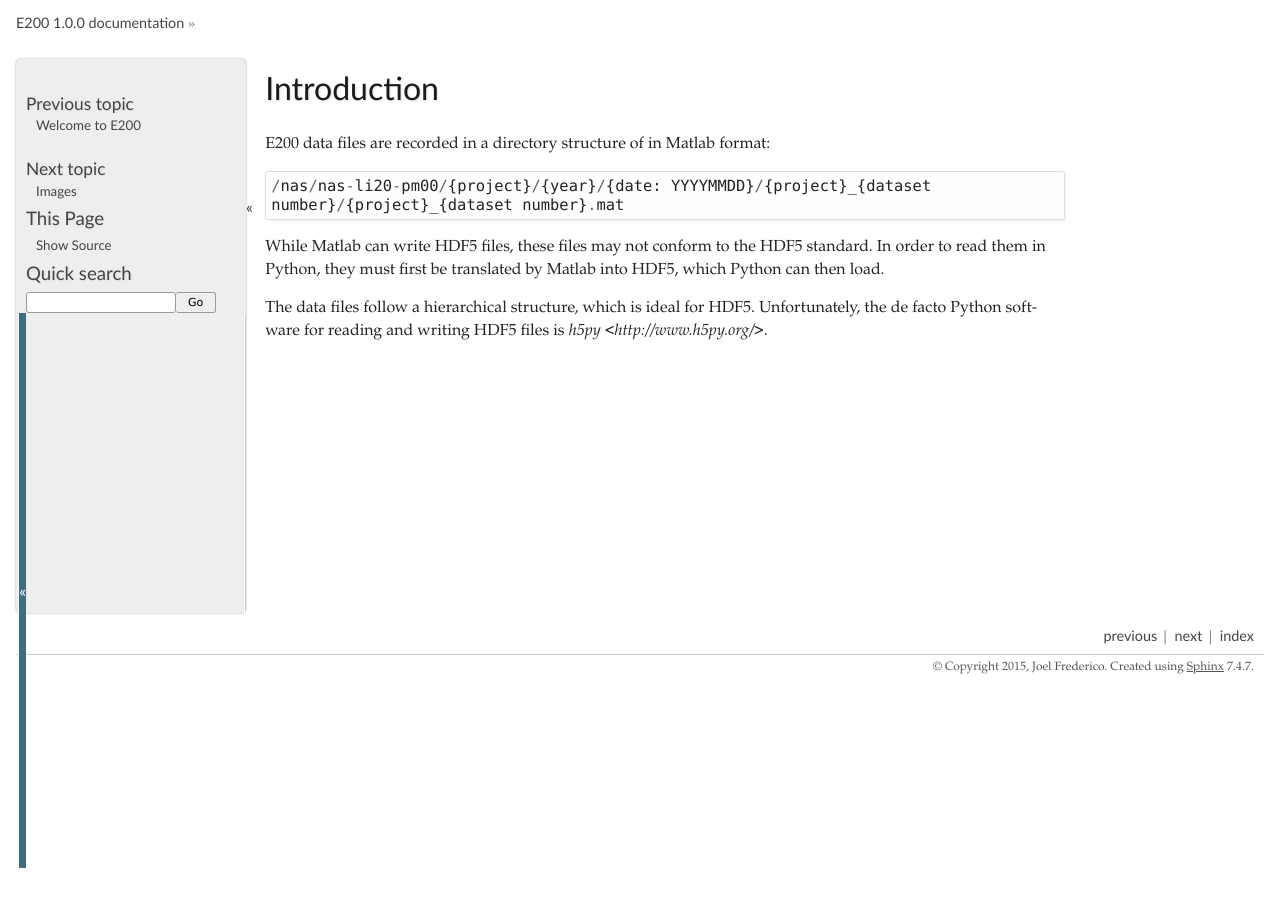
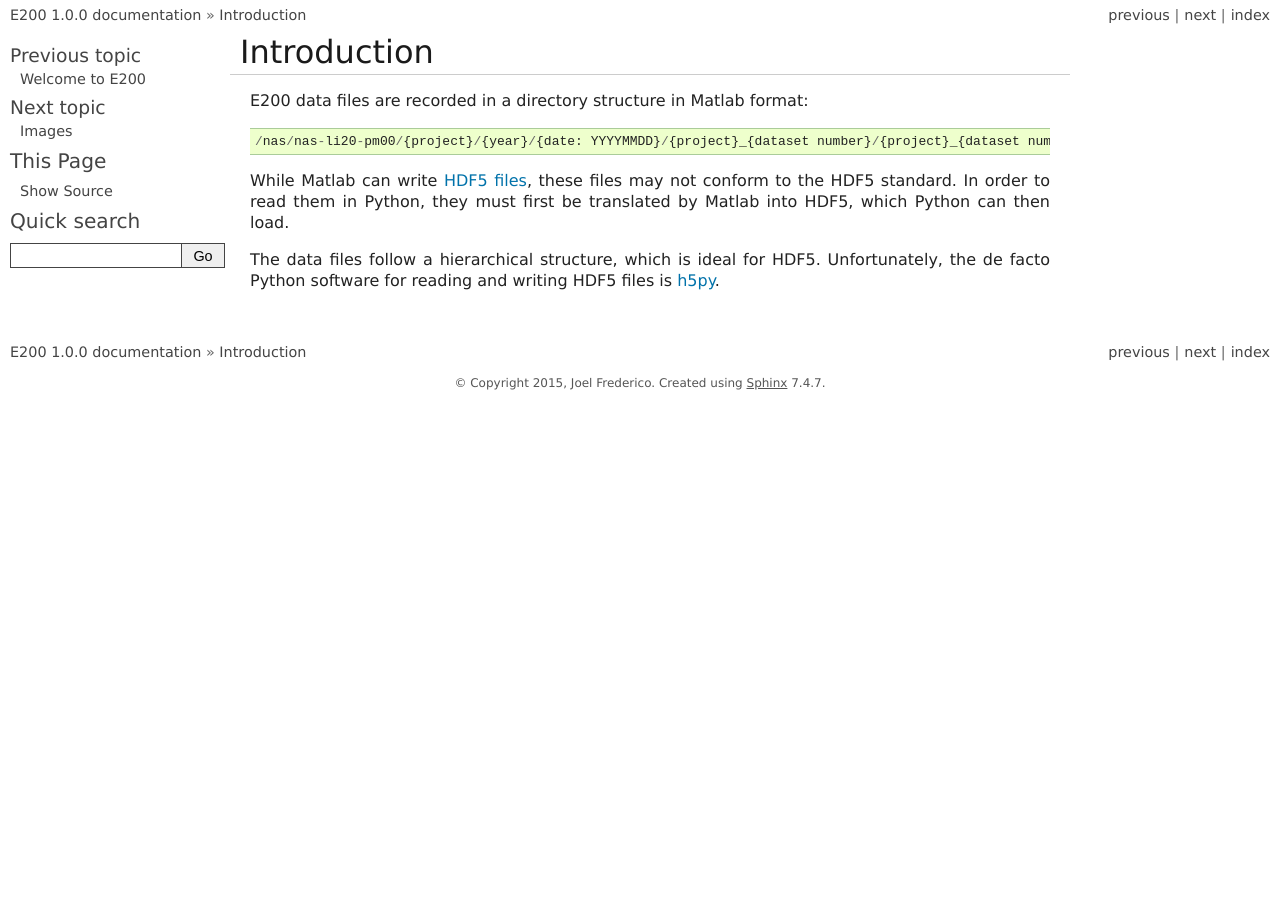
Before and after one commit to Python3pkg/E200, a Sphinx documentation site: the page built from docs/introduction.rst, in a window 1280 px wide. Built offline with Sphinx 7.4.7, drawn with Linux system fonts in a browser that asks for light colours; formulas are drawn with MathJax 3.

Commit message:
Style updates

```diff
--- a/docs/conf.py
+++ b/docs/conf.py
@@ -117,12 +117,31 @@ todo_include_todos = True
 
 # The theme to use for HTML and HTML Help pages.  See the documentation for
 # a list of builtin themes.
-html_theme = 'sphinx_py3doc_enhanced_theme'
+# html_theme = 'sphinx_py3doc_enhanced_theme'
+html_theme = 'classic'
 
 # Theme options are theme-specific and customize the look and feel of a theme
 # further.  For a list of options available for each theme, see the
 # documentation.
-#html_theme_options = {}
+html_theme_options = {
+    'bodyfont': '\'Lucida Grande\', Arial, sans-serif',
+    'headfont': '\'Lucida Grande\', Arial, sans-serif',
+    'footerbgcolor': 'white',
+    'footertextcolor': '#555555',
+    'relbarbgcolor': 'white',
+    'relbartextcolor': '#666666',
+    'relbarlinkcolor': '#444444',
+    'sidebarbgcolor': 'white',
+    'sidebartextcolor': '#444444',
+    'sidebarlinkcolor': '#444444',
+    'bgcolor': 'white',
+    'textcolor': '#222222',
+    'linkcolor': '#0072aa',
+    'visitedlinkcolor': '#6363bb',
+    'headtextcolor': '#1a1a1a',
+    'headbgcolor': 'white',
+    'headlinkcolor': '#aaaaaa',
+    }
 
 # Add any paths that contain custom themes here, relative to this directory.
 html_theme_path = [sphinx_py3doc_enhanced_theme.get_html_theme_path()]
--- a/docs/introduction.rst
+++ b/docs/introduction.rst
@@ -1,10 +1,10 @@
 Introduction
 ============
 
-E200 data files are recorded in a directory structure of in Matlab format::
+E200 data files are recorded in a directory structure in Matlab format::
 
         /nas/nas-li20-pm00/{project}/{year}/{date: YYYYMMDD}/{project}_{dataset number}/{project}_{dataset number}.mat
 
-While Matlab can write HDF5 files, these files may not conform to the HDF5 standard. In order to read them in Python, they must first be translated by Matlab into HDF5, which Python can then load.
+While Matlab can write `HDF5 files <https://www.hdfgroup.org/HDF5/>`_, these files may not conform to the HDF5 standard. In order to read them in Python, they must first be translated by Matlab into HDF5, which Python can then load.
 
-The data files follow a hierarchical structure, which is ideal for HDF5. Unfortunately, the de facto Python software for reading and writing HDF5 files is `h5py <http://www.h5py.org/>`.
+The data files follow a hierarchical structure, which is ideal for HDF5. Unfortunately, the de facto Python software for reading and writing HDF5 files is `h5py <http://www.h5py.org/>`_.
```
Also changed, not shown: docs/index.rst (+2 -7 lines).
